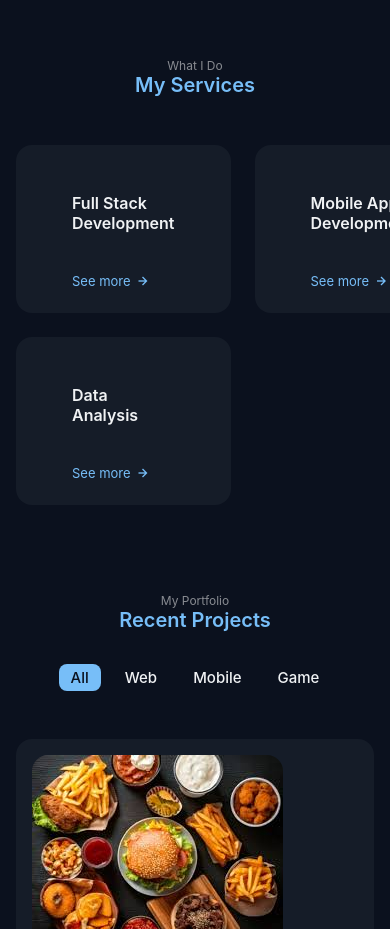
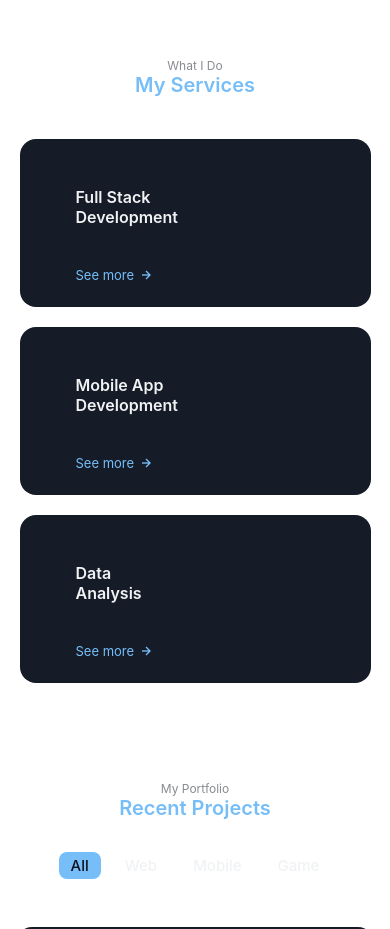
Before and after one commit to vijaynarendranv/my-portfolio, a React (Create React App) app: page / in a window 390 px wide. Shown: the part 2360-3289 px from the top of the page. Built offline with nearby package versions, Linux system fonts and the light colour scheme.

Commit message:
partiallly working theme icon

```diff
--- a/src/components/Header.jsx
+++ b/src/components/Header.jsx
@@ -1,6 +1,7 @@
 // components/Header.js
 import React, { useState, useEffect } from 'react';
 import { Link } from 'react-scroll';
+import './css/header.css'
 
 const Header = () => {
   const [theme, setTheme] = useState('light');
--- a/src/components/Services.jsx
+++ b/src/components/Services.jsx
@@ -1,6 +1,6 @@
 // components/Services.js
 import React, { useState } from 'react';
-
+import  "./css/services.css";
 const Services = () => {
   const [modalStates, setModalStates] = useState({
     fullstack: false,
@@ -20,7 +20,7 @@ const Services = () => {
       <span className="section__subtitle">What I Do</span>
       <h2 className="section__title">My Services</h2>
 
-      <div className="services__container container grid">
+      <div className="services__container_container_grid">
         {/* Full Stack Development Card */}
         <div className="services__card">
           <h3 className="services__title">Full Stack<br /> Development</h3>
--- a/src/components/Skills.jsx
+++ b/src/components/Skills.jsx
@@ -1,5 +1,6 @@
 // components/Skills.js
 import React from 'react';
+import "./css/skills.css";
 
 const Skills = () => {
   return (
--- /dev/null
+++ b/src/components/css/header.css
@@ -0,0 +1,24 @@
+/* Light theme (default) */
+body {
+  background-color: white;
+  color: black;
+}
+
+/* Dark theme */
+body.dark-theme {
+  background-color: #121212;
+  color: #f5f5f5;
+}
+
+/* Example override for nav or other sections */
+body.dark-theme .nav__link {
+  color: #f5f5f5;
+}
+
+body.dark-theme .header {
+  background-color: #1f1f1f;
+}
+
+body {
+  transition: background-color 0.3s ease, color 0.3s ease;
+}
--- /dev/null
+++ b/src/components/css/services.css
@@ -0,0 +1,11 @@
+
+@media only screen and (max-width: 768px) {
+    .services__container_container_grid{
+        display:flex;
+        flex-direction:column;
+    }
+
+    .services__card{
+        margin: 10px 5% 10px 5%;
+    }
+}
--- /dev/null
+++ b/src/components/css/skills.css
@@ -0,0 +1,8 @@
+
+
+@media only screen and (max-width: 768px) {
+    .skills section{
+        display:flex;
+        flex-direction:column;
+    }
+}
```
